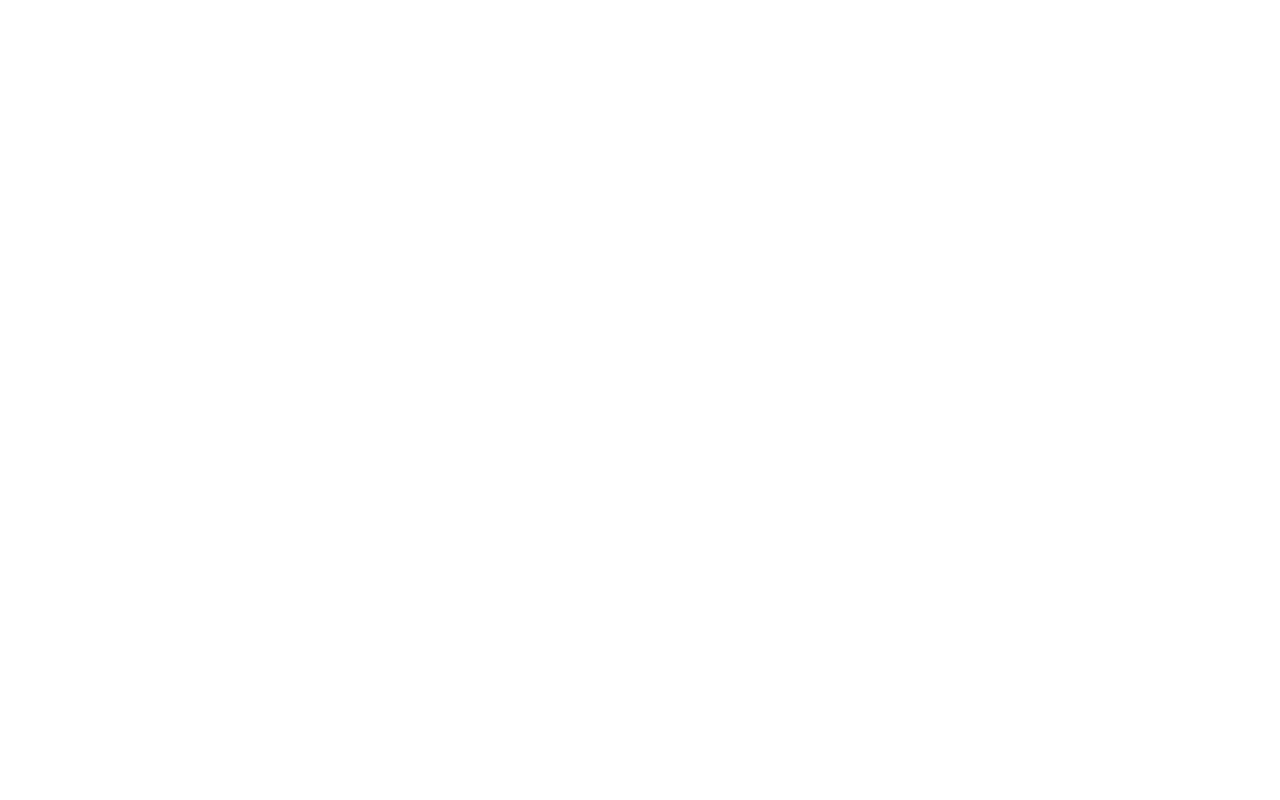
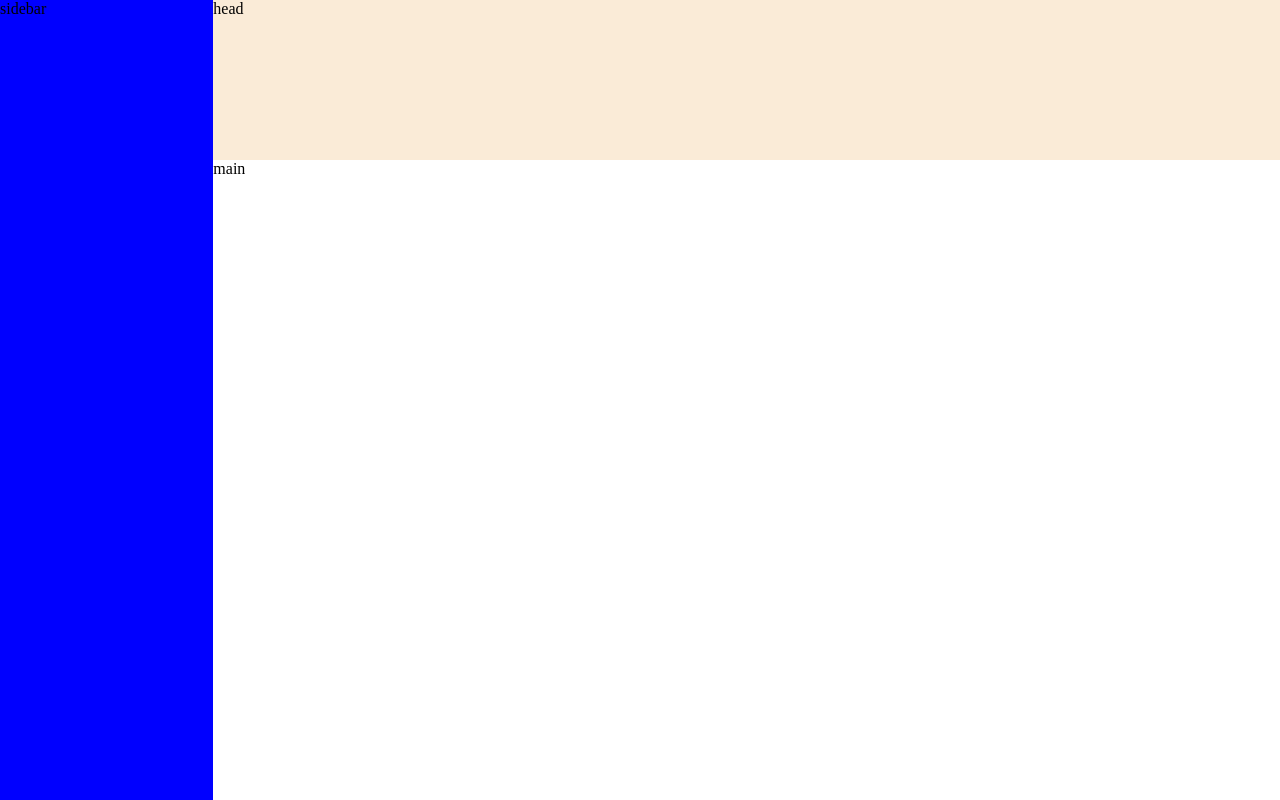
Before and after one commit to M-Ibrahim-03/odin-admin-dashboard, a plain HTML site: page index.html in a window 1280 px wide. Drawn offline with Linux system fonts and the light colour scheme.

Commit message:
Create general layout structure

```diff
--- a/index.html
+++ b/index.html
@@ -1,12 +1,16 @@
-<!DOCTYPE html>
+<!doctype html>
 <html lang="en">
-<head>
-    <meta charset="UTF-8">
-    <meta name="viewport" content="width=device-width, initial-scale=1.0">
+  <head>
+    <meta charset="UTF-8" />
+    <meta name="viewport" content="width=device-width, initial-scale=1.0" />
     <title>Admin Dashboard</title>
-    <link rel="stylesheet" href="style.css">
-</head>
-<body>
-
-</body>
+    <link rel="stylesheet" href="style.css" />
+  </head>
+  <body>
+    <div class="container">
+      <div class="sidebar">sidebar</div>
+      <div class="header">head</div>
+      <div class="main-content">main</div>
+    </div>
+  </body>
 </html>
--- a/style.css
+++ b/style.css
@@ -3,3 +3,28 @@
     padding: 0;
     box-sizing: border-box;
 }
+
+
+.container {
+    display: grid;
+    grid-template-columns: 1fr 5fr;
+    grid-template-rows: 1fr 4fr;
+    height: 100vh;
+}
+
+.sidebar {
+    grid-column: 1/2;
+    grid-row: 1/3;
+    background-color: blue;
+}
+
+.header {
+    grid-column: 2/3;
+    grid-row: 1/2;
+    background-color: antiquewhite;
+}
+
+.main-content {
+    grid-column: 2/3;
+    grid-row: 2/3;
+}
```
